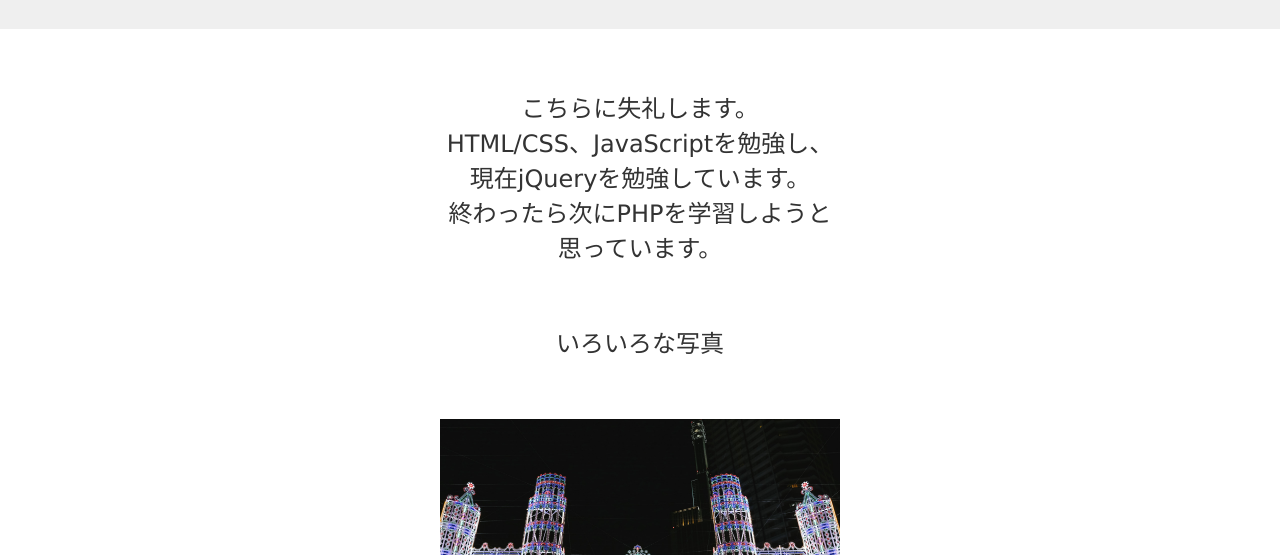
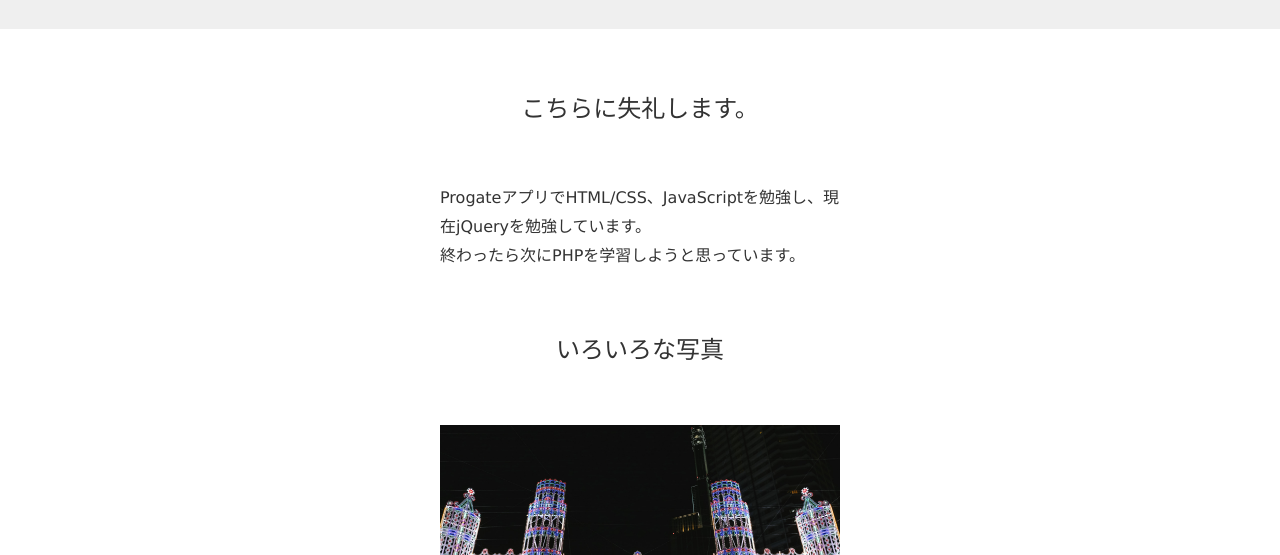
Before and after one commit to taporTP/tapo.github, a plain HTML site: page index.html in a window 1280 px wide. Shown: the part 245-800 px from the top of the page. Drawn offline with Linux system fonts and the light colour scheme.

Commit message:
Update index.html

```diff
--- a/index.html
+++ b/index.html
@@ -35,7 +35,8 @@
         </div>
     </header>
     <section class="works">
-        <h1>こちらに失礼します。<br>HTML/CSS、JavaScriptを勉強し、現在jQueryを勉強しています。<br>終わったら次にPHPを学習しようと思っています。</h1>
+        <h1>こちらに失礼します。</h1>
+        <p>ProgateアプリでHTML/CSS、JavaScriptを勉強し、現在jQueryを勉強しています。<br>終わったら次にPHPを学習しようと思っています。</p>
 
         <h1>いろいろな写真</h1>
 
```
